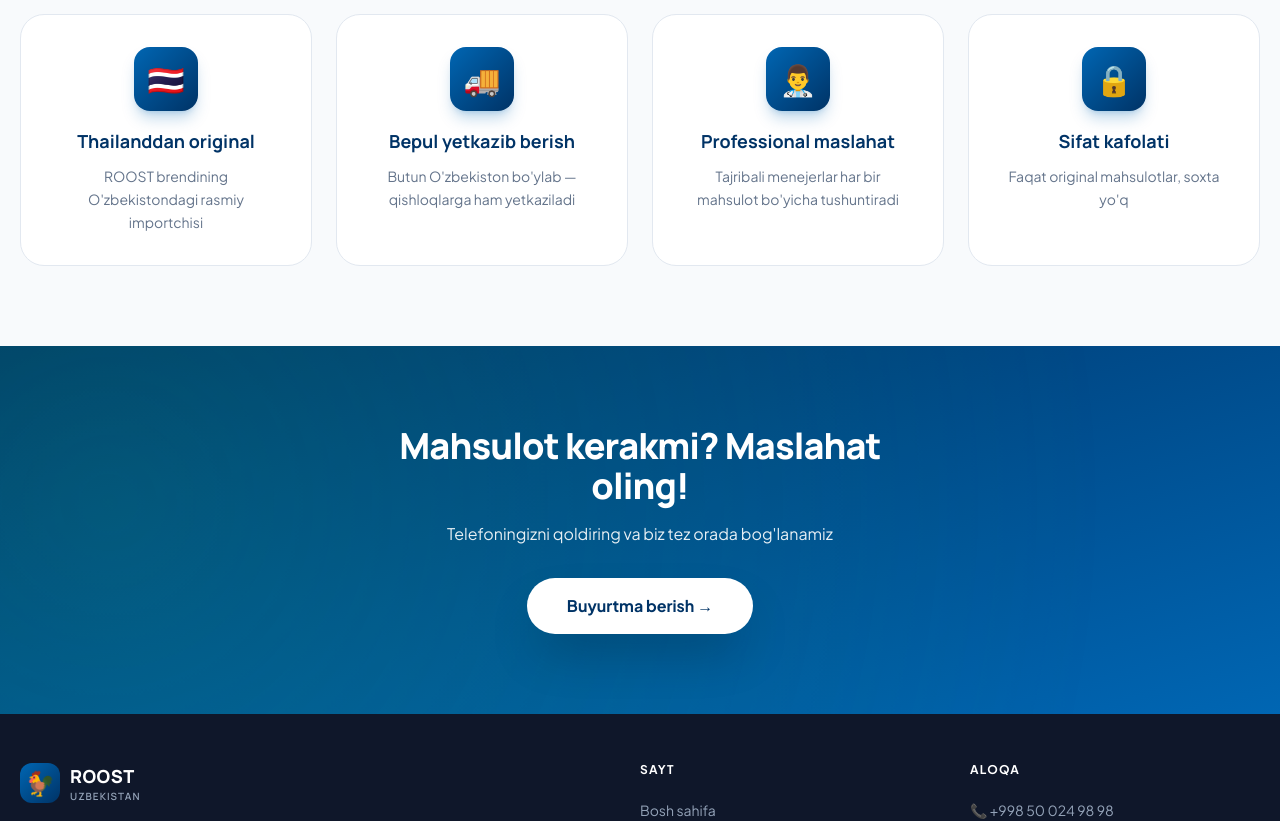
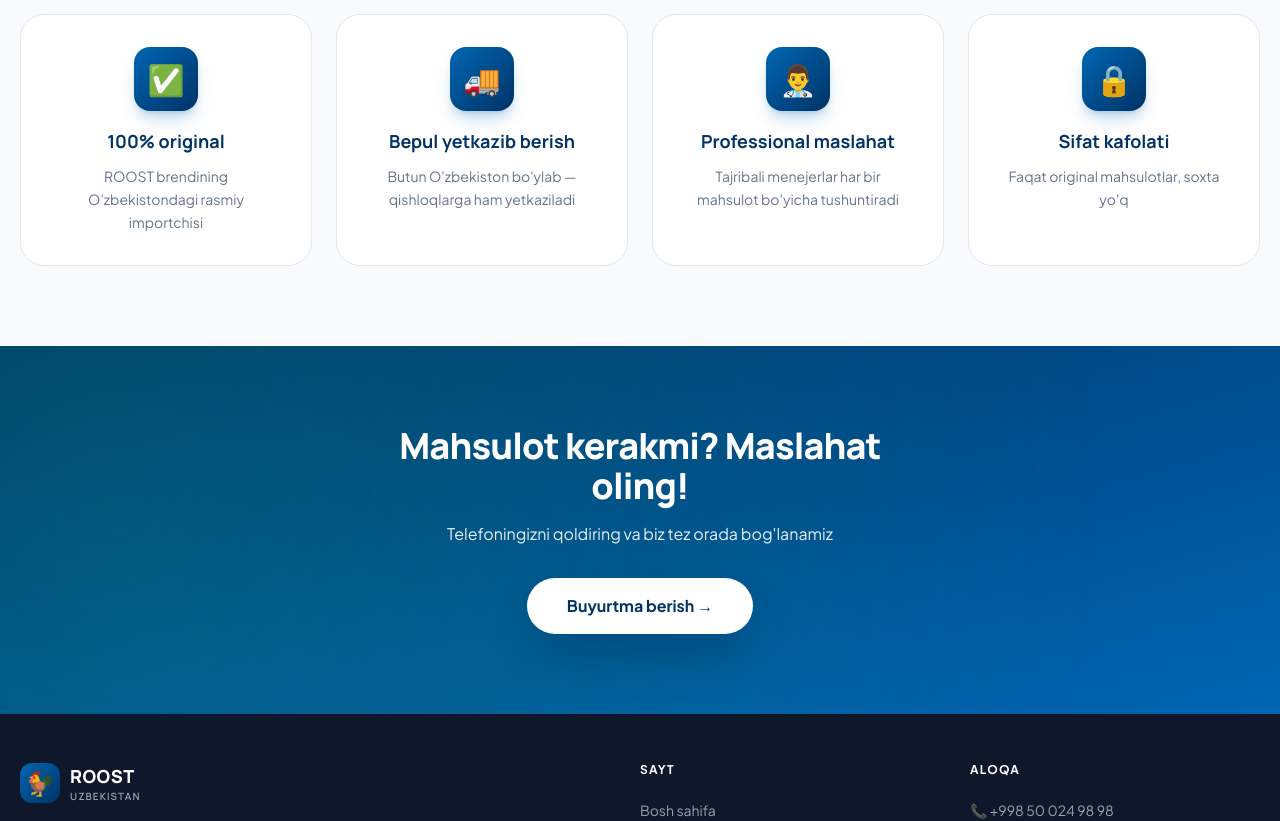
Before and after one commit to sherzodbest80-rgb/lampam, a Next.js app: page / in a window 1280 px wide. Shown: the part 3560-4381 px from the top of the page. Built offline with nearby package versions, Linux system fonts and the light colour scheme.

Commit message:
Update page.tsx

```diff
--- a/app/page.tsx
+++ b/app/page.tsx
@@ -44,11 +44,11 @@ export default function HomePage() {
         <div className="max-w-3xl mx-auto text-center relative z-10">
           <div className="inline-flex items-center gap-2 bg-lampam-green/20 text-lampam-green-light px-4 py-2 rounded-full text-xs font-bold tracking-wider mb-4 md:mb-7 border border-lampam-green/40 backdrop-blur-sm opacity-0 translate-y-8 transition-all duration-700" style={{ animation: "fadeInUp 0.8s 0.1s ease-out forwards" }}>
             <span className="w-2 h-2 bg-lampam-green-light rounded-full animate-pulse-dot" />
-            🇹🇭 THAILAND ASLI MAHSULOTLAR
+            ASLI MAHSULOTLAR
           </div>
 
           <h1 className="font-display text-2xl sm:text-3xl md:text-5xl font-extrabold leading-tight mb-4 tracking-tight opacity-0 translate-y-8" style={{ animation: "fadeInUp 0.8s 0.2s ease-out forwards" }}>
-            Thailand <span className="bg-gradient-to-br from-lampam-green-light to-lampam-green bg-clip-text text-transparent">№1</span> xo&apos;roz vitaminlari
+            <span className="bg-gradient-to-br from-lampam-green-light to-lampam-green bg-clip-text text-transparent">№1</span> xo&apos;roz vitaminlari
             <br />endi O&apos;zbekistonda
           </h1>
 
@@ -57,7 +57,7 @@ export default function HomePage() {
           </p>
 
           <div className="flex flex-wrap justify-center gap-2 md:gap-3 mb-6 md:mb-10 opacity-0 translate-y-8" style={{ animation: "fadeInUp 0.8s 0.4s ease-out forwards" }}>
-            {["Original Thailand", "BEPUL yetkazib berish", "Professional maslahat"].map((feat) => (
+            {["Original", "BEPUL yetkazib berish", "Professional maslahat"].map((feat) => (
               <div key={feat} className="flex items-center gap-2 bg-white/10 px-3 md:px-5 py-2 md:py-2.5 rounded-full text-xs md:text-sm font-semibold backdrop-blur-sm border border-white/20 hover:bg-white/15 hover:-translate-y-0.5 transition-all">
                 <span className="text-lampam-green-light font-extrabold">✓</span> {feat}
               </div>
@@ -142,7 +142,7 @@ export default function HomePage() {
           </div>
           <div className="grid grid-cols-1 sm:grid-cols-2 lg:grid-cols-4 gap-6">
             {[
-              { icon: "🇹🇭", title: "Thailanddan original", desc: "ROOST brendining O'zbekistondagi rasmiy importchisi" },
+              { icon: "✅", title: "100% original", desc: "ROOST brendining O'zbekistondagi rasmiy importchisi" },
               { icon: "🚚", title: "Bepul yetkazib berish", desc: "Butun O'zbekiston bo'ylab — qishloqlarga ham yetkaziladi" },
               { icon: "👨‍⚕️", title: "Professional maslahat", desc: "Tajribali menejerlar har bir mahsulot bo'yicha tushuntiradi" },
               { icon: "🔒", title: "Sifat kafolati", desc: "Faqat original mahsulotlar, soxta yo'q" },
```
